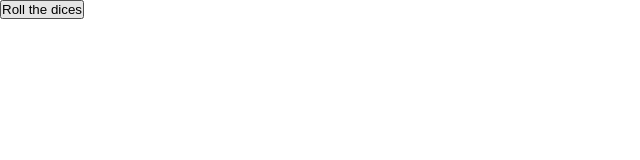
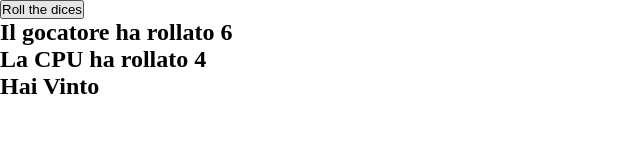
Before and after one commit to IvanTorzoni/js-mail-dadi, a plain HTML site: page Dadi/index.html in a window 1280 px wide. Both pictures are taken after a click on the button "Roll the dices". Shown: the whole page, without its empty margins (0-640 px from the left). Drawn offline with Linux system fonts and the light colour scheme.

Commit message:
feat: added rolled dices and result to HTML page

```diff
--- a/Dadi/index.html
+++ b/Dadi/index.html
@@ -11,6 +11,11 @@
 
     <button id="Roll">Roll the dices</button>
 
+    <h2 id="player"></h2>
+    <h2 id="cpu"></h2>
+    <h2 id="result"></h2>
+
+
     <!-- script -->
     <script src="./js/script.js"></script>
 </body>
--- a/Dadi/js/script.js
+++ b/Dadi/js/script.js
@@ -11,22 +11,39 @@ btnRoll.addEventListener("click", function () {
     let min = 1;
     let max = 6;
 
+
     // Creo la mia variabile per la generazione del numero random del dado giocatore(i valori di 1 e 6 sono compresi)
     let randomNumPlayer = Math.floor(Math.random() * (max - min + 1) + min);
     // log alla console
     console.log(`dado giocatore`, randomNumPlayer);
+
+    // Stampo in pagina il roll del giocatore
+    document.getElementById("player").innerHTML = `Il gocatore ha rollato ${randomNumPlayer}`
 
     // Creo la mia variabile per la generazione del numero random del dado CPU(i valori di 1 e 6 sono compresi)
     let randomNumCpu = Math.floor(Math.random() * (max - min + 1) + min);
     // log alla console
     console.log(`dado computer`, randomNumCpu);
 
+    // Stampo in pagina il roll della CPU
+    document.getElementById("cpu").innerHTML = `La CPU ha rollato ${randomNumCpu}`
+
     // Gestione dei casi per determinare chi ha rollato il numero più alto o se è avvenuto un pareggio
+
+    // Creo una variabile per il risultato
+    let result;
+
     if (randomNumPlayer > randomNumCpu) {
         console.log("Hai vinto");
+        result = "Hai Vinto";
     } else if (randomNumPlayer < randomNumCpu) {
         console.log("Hai perso");
+        result = "Hai perso";
     } else {
         console.log("Pareggio");
+        result = "Pareggio";
     }
+
+    // Stampo in pagina il risultato
+    document.getElementById("result").innerHTML = `${result}`
 })
```
Also changed, not shown: 1 other file.
